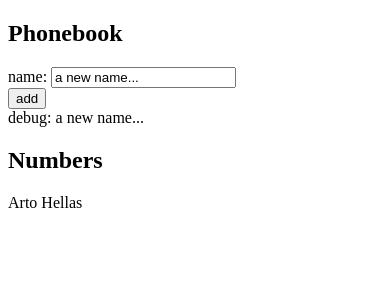
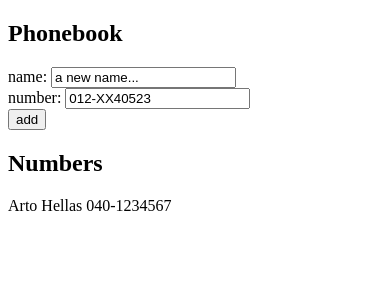
Before and after one commit to wkxalwtpg94/FullstackOpen_kx, a React (Vite) app in the folder part2/phonebook/: page / in a window 390 px wide. Shown: the top 300 px of the page. Built offline with nearby package versions, Linux system fonts and the light colour scheme.

Commit message:
Create functionality of adding phone numbers

```diff
--- a/part2/phonebook/src/App.jsx
+++ b/part2/phonebook/src/App.jsx
@@ -2,9 +2,13 @@
 
 const App = () => {
   const [persons, setPersons] = useState([
-    { name: 'Arto Hellas' }
+    { name: 'Arto Hellas',
+      number: "040-1234567"
+    }
   ])
   const [newName, setNewName] = useState('a new name...')
+  const [newNumber, setNewNumber] = useState("012-XX40523")
+
   console.log("checking the current list of persons:", persons)
 
 
@@ -14,9 +18,11 @@
 
     // Define new nameObject
     const nameObject = {
-      name: newName
+      name: newName,
+      number: newNumber
     }
 
+    // Check if name already exists
     let exists = false;
     for (let index = 0; index < persons.length; index++) {
       if (persons[index].name === nameObject.name) {
@@ -30,14 +36,21 @@
     } else {
       setPersons(persons.concat(nameObject))
       setNewName("")
+      setNewNumber("")
     }
 
   }
+
+  // handle onChange
   const handleNameChange = (event) => {
     console.log(event.target.value)
     setNewName(event.target.value)
   }
 
+  const handleNumberChange = (event) => {
+    console.log(event.target.value)
+    setNewNumber(event.target.value)
+  }
 
   return (
     <div>
@@ -47,13 +60,15 @@
           name: <input value = {newName} onChange={handleNameChange}/>
         </div>
         <div>
+        number: <input value = {newNumber} onChange = {handleNumberChange}/>
+        </div>
+        <div>
           <button type="submit">add</button>
         </div>
       </form>
-      <div>debug: {newName}</div>
       <h2>Numbers</h2>
         <div>
-          {persons.map((person, index) => <p key={`${person.name}-${index}`}> {person.name}</p>)}
+          {persons.map((person, index) => <p key={`${person.name}-${index}`}> {person.name} {person.number}</p>)}
 
 
         </div>
```
